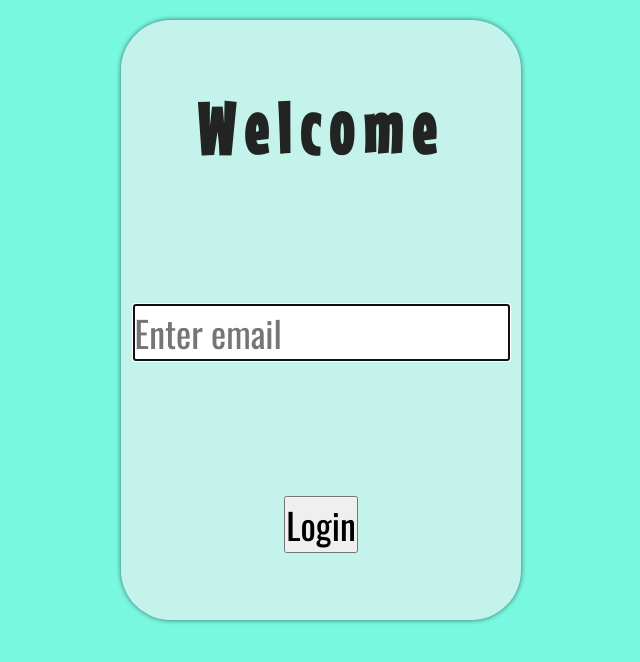
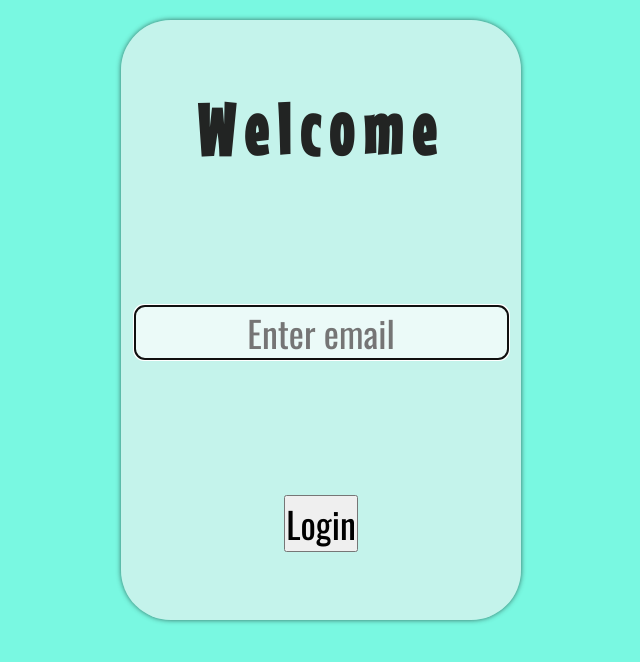
Before and after one commit to GeracNeto/dog-breed, a React (Vite) app: page / in a window 1280 px wide. Shown: the top 662 px of the page, without its empty margins (319-959 px from the left). Built offline with nearby package versions, Linux system fonts and the light colour scheme.

Commit message:
Criado estilo para o input

```diff
--- a/src/components/Input/style.css
+++ b/src/components/Input/style.css
@@ -0,0 +1,8 @@
+#login-input input{
+    text-align: center;
+
+    background-color: #f9fdfcbd;
+
+    border: 1px solid #1d3d37c0;
+    border-radius: 10px;
+}
```
